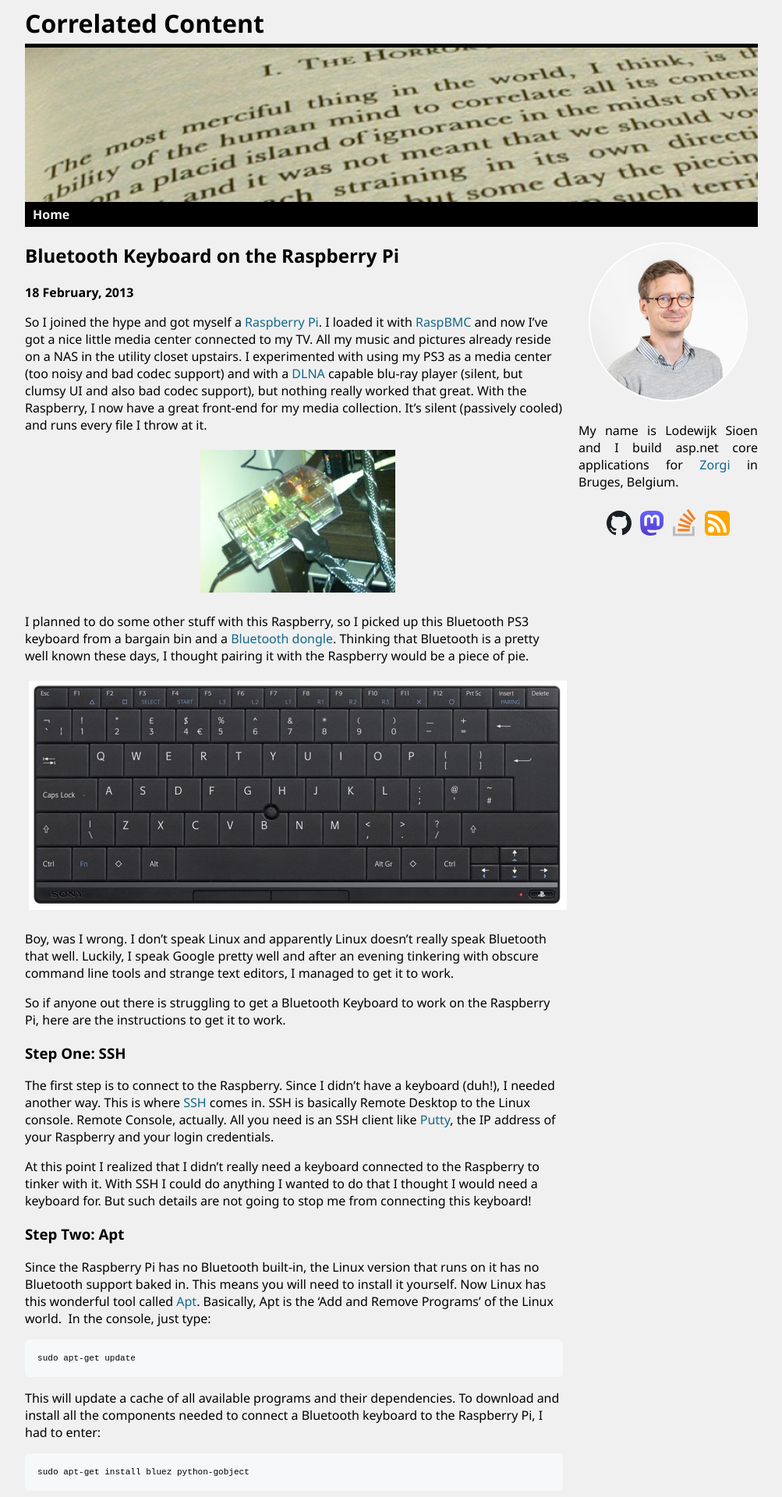
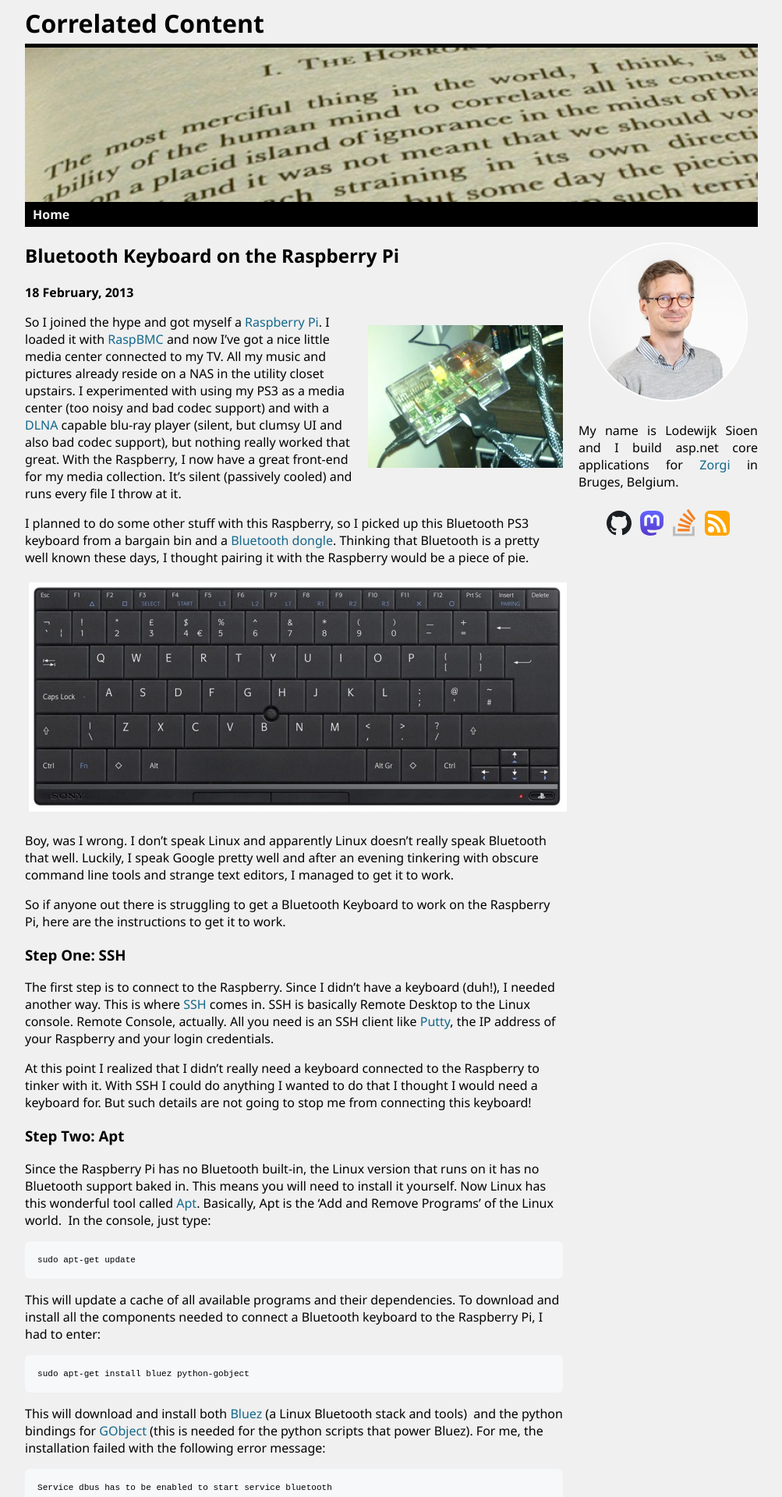
Before and after one commit to LodewijkSioen/LodewijkSioen.github.io, a Jekyll site: the page built from _posts/2013-02-18-bluetooth-keyboard-on-the-raspberry-pi.md, in a window 1280 px wide. Shown: the top 1920 px of the page at 78% size, without its empty margins (138-1141 px from the left). Built offline with Jekyll 4.4.1, drawn with Linux system fonts in a browser that asks for light colours.

Commit message:
Inline Images

```diff
--- /dev/null
+++ b/_includes/inline.html
@@ -0,0 +1,3 @@
+<div class="inline">
+    {{ include.content | strip | markdownify }}
+</div>
--- a/_posts/2013-02-18-bluetooth-keyboard-on-the-raspberry-pi.md
+++ b/_posts/2013-02-18-bluetooth-keyboard-on-the-raspberry-pi.md
@@ -7,6 +7,7 @@
 tags: []
 ---
 
+{% include inline.html content="![Blurry Image of a Raspberry Pi](/assets/img/blog/BluetoothKeyboard_raspberry.jpg)" %}
 So I joined the hype and got myself a [Raspberry Pi][1]. I loaded it with
 [RaspBMC][2] and now I’ve got a nice little media center connected to my TV.
 All my music and pictures already reside on a NAS in the utility closet
@@ -15,8 +16,6 @@
 clumsy UI and also bad codec support), but nothing really worked that great.
 With the Raspberry, I now have a great front-end for my media collection. It’s
 silent (passively cooled) and runs every file I throw at it.
-
-![Blurry Image of a Raspberry Pi](/assets/img/blog/BluetoothKeyboard_raspberry.jpg)
 
 [1]: https://www.raspberrypi.org/
 [2]: https://www.raspbmc.com/
```
